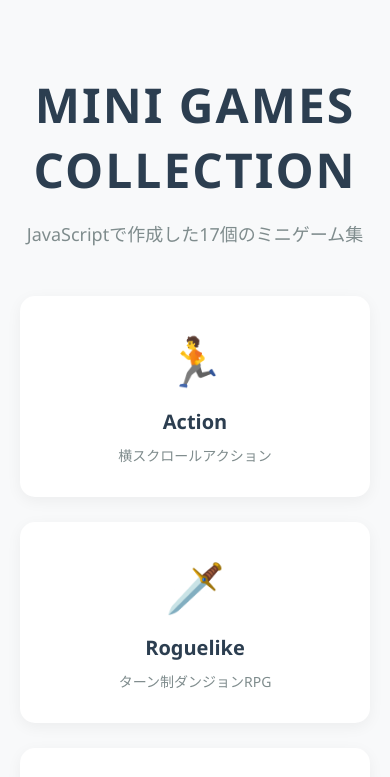
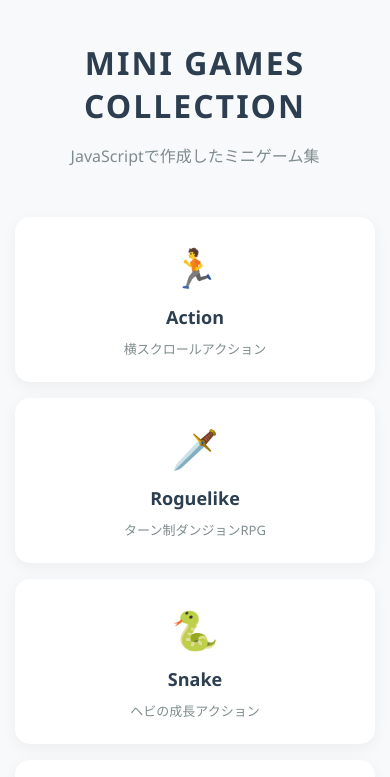
Before and after one commit to nishink/my-mini-games, a plain HTML site: page index.html in a window 390 px wide. Shown: the top 777 px of the page. Drawn offline with Linux system fonts and the light colour scheme.

Commit message:
トップページをスマホ向けに調整

```diff
--- a/index.html
+++ b/index.html
@@ -10,7 +10,7 @@
     <div id="container">
         <header>
             <h1>MINI GAMES COLLECTION</h1>
-            <p>JavaScriptで作成した17個のミニゲーム集</p>
+            <p>JavaScriptで作成したミニゲーム集</p>
         </header>
 
         <section class="game-grid">
--- a/style.css
+++ b/style.css
@@ -77,3 +77,44 @@ footer {
     padding-top: 30px;
     color: #95a5a6;
 }
+
+@media (max-width: 768px) {
+    #container {
+        padding: 20px 15px;
+    }
+
+    header h1 {
+        font-size: 32px;
+    }
+
+    header p {
+        font-size: 16px;
+    }
+
+    .game-grid {
+        gap: 16px;
+    }
+
+    .game-card {
+        padding: 22px 16px;
+    }
+
+    .emoji {
+        font-size: 38px;
+        margin-bottom: 12px;
+    }
+
+    .game-card h3 {
+        font-size: 18px;
+    }
+
+    .game-card p {
+        font-size: 13px;
+    }
+
+    footer {
+        margin-top: 40px;
+        padding-top: 20px;
+        font-size: 14px;
+    }
+}
```
